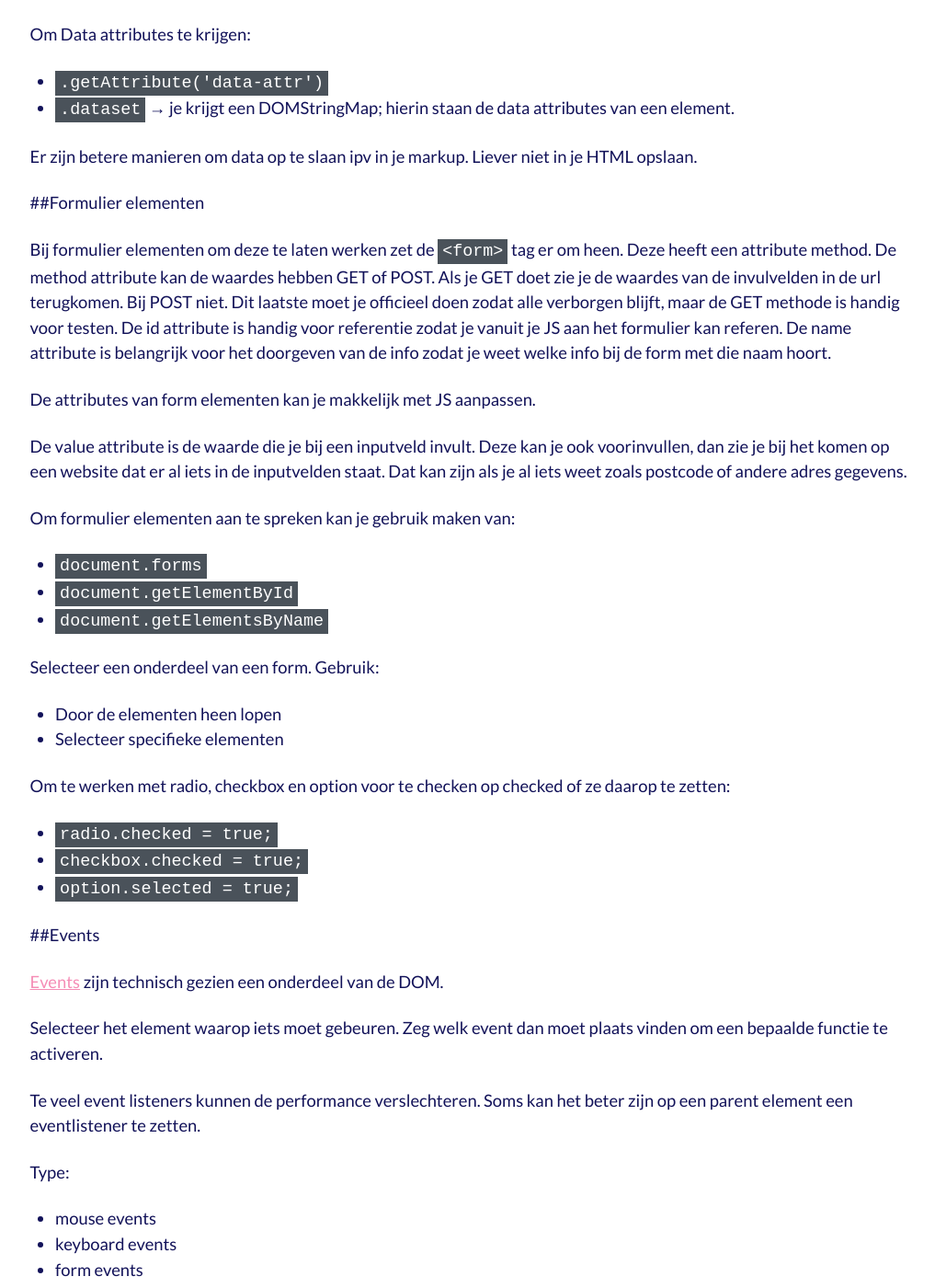
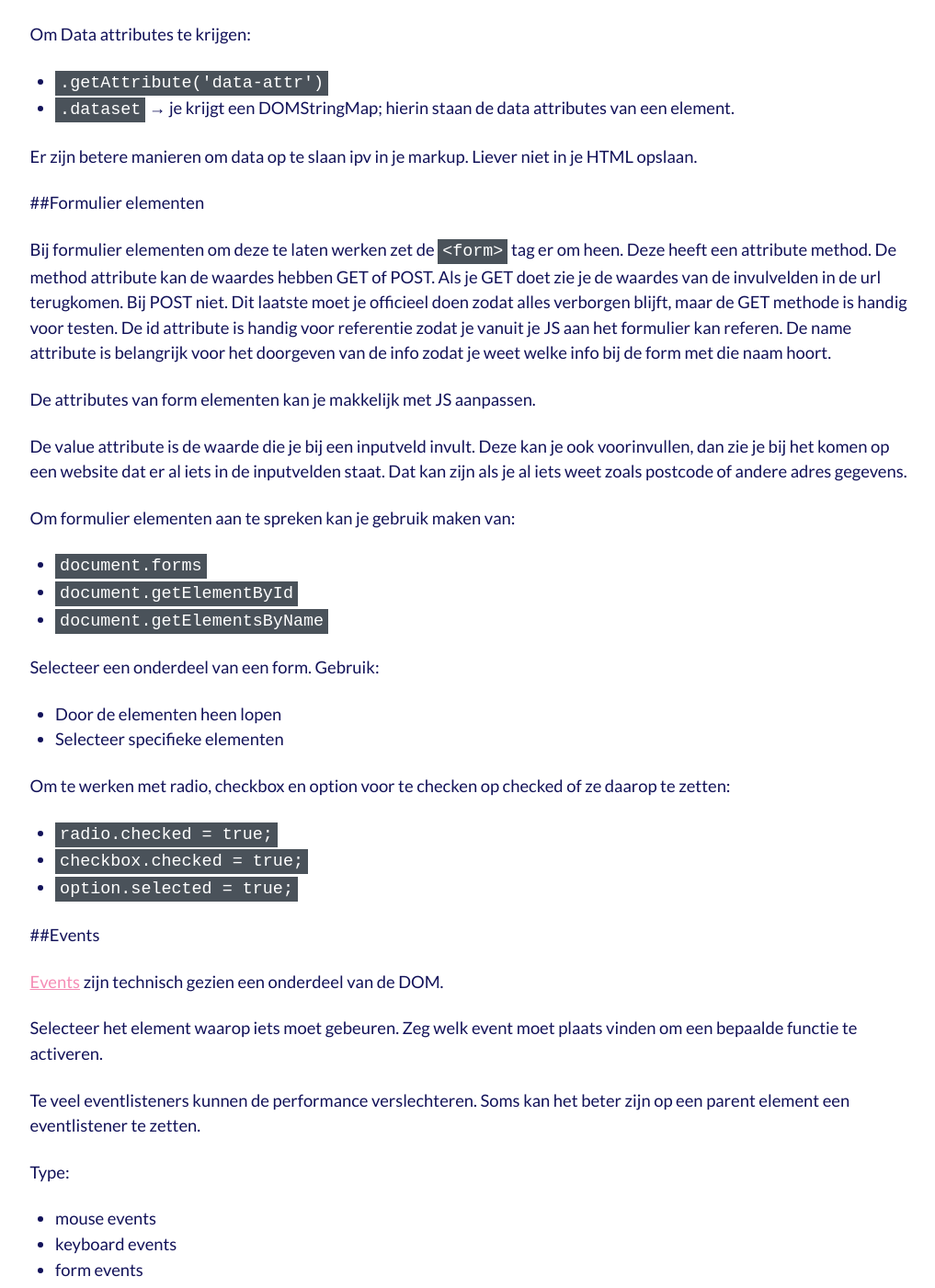
Before and after one commit to kajrietberg/kajrietberg.nl, a Jekyll site: the page built from _posts/2018-01-08-dom-en-javascript.md, in a window 1280 px wide and 1400 px high, scrolled down 4367 px. Shown: the whole window at 92% size, without its empty margins (126-1143 px from the left). Built offline with Jekyll 4.4.1, drawn with Linux system fonts in a browser that asks for light colours; some of the changed text lies outside the part shown.

Commit message:
Aanpassingen JS artikelen

```diff
--- a/_posts/2018-01-08-dom-en-javascript.md
+++ b/_posts/2018-01-08-dom-en-javascript.md
@@ -160,7 +160,7 @@ Er zijn betere manieren om data op te slaan ipv in je markup. Liever niet in je
 
 ##Formulier elementen
 
-Bij formulier elementen om deze te laten werken zet de `<form>` tag er om heen. Deze heeft een attribute method. De method attribute kan de waardes hebben GET of POST. Als je GET doet zie je de waardes van de invulvelden in de url terugkomen. Bij POST niet. Dit laatste moet je officieel doen zodat alle verborgen blijft, maar de GET methode is handig voor testen. De id attribute is handig voor referentie zodat je vanuit je JS aan het formulier kan referen. De name attribute is belangrijk voor het doorgeven van de info zodat je weet welke info bij de form met die naam hoort.
+Bij formulier elementen om deze te laten werken zet de `<form>` tag er om heen. Deze heeft een attribute method. De method attribute kan de waardes hebben GET of POST. Als je GET doet zie je de waardes van de invulvelden in de url terugkomen. Bij POST niet. Dit laatste moet je officieel doen zodat alles verborgen blijft, maar de GET methode is handig voor testen. De id attribute is handig voor referentie zodat je vanuit je JS aan het formulier kan referen. De name attribute is belangrijk voor het doorgeven van de info zodat je weet welke info bij de form met die naam hoort.
 
 De attributes van form elementen kan je makkelijk met JS aanpassen.
 
@@ -188,9 +188,9 @@ Om te werken met radio, checkbox en option voor te checken op checked of ze daar
 
 [Events](https://developer.mozilla.org/en-US/docs/Web/Events) zijn technisch gezien een onderdeel van de DOM.
 
-Selecteer het element waarop iets moet gebeuren. Zeg welk event dan moet plaats vinden om een bepaalde functie te activeren.
+Selecteer het element waarop iets moet gebeuren. Zeg welk event moet plaats vinden om een bepaalde functie te activeren.
 
-Te veel event listeners kunnen de performance verslechteren. Soms kan het beter zijn op een parent element een eventlistener te zetten.
+Te veel eventlisteners kunnen de performance verslechteren. Soms kan het beter zijn op een parent element een eventlistener te zetten.
 
 Type:
 
```
Also changed, not shown: other parts of _posts/2018-01-08-dom-en-javascript.md (+1 -1 lines), _posts/2018-01-05-basis-van-javascript.md (+3 -4 lines).
